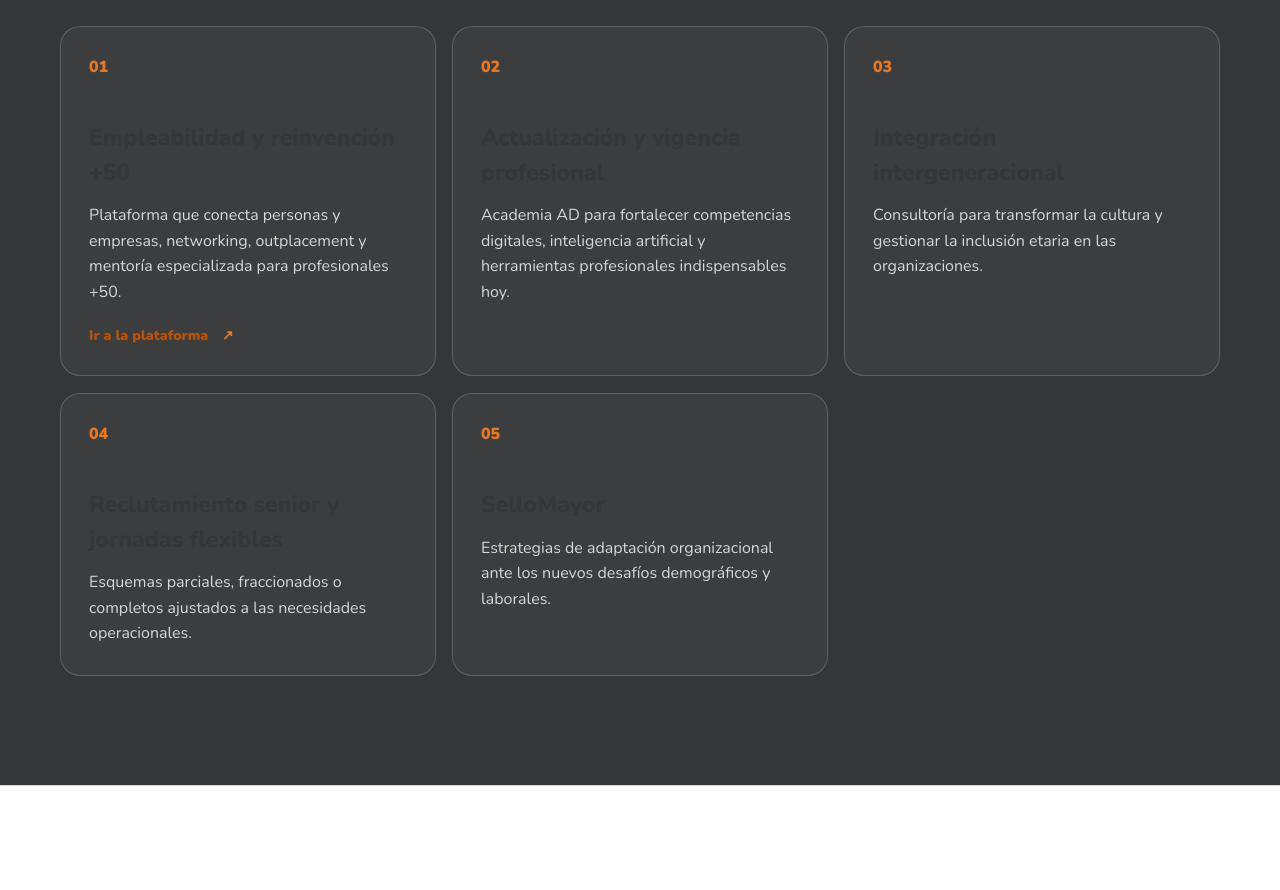
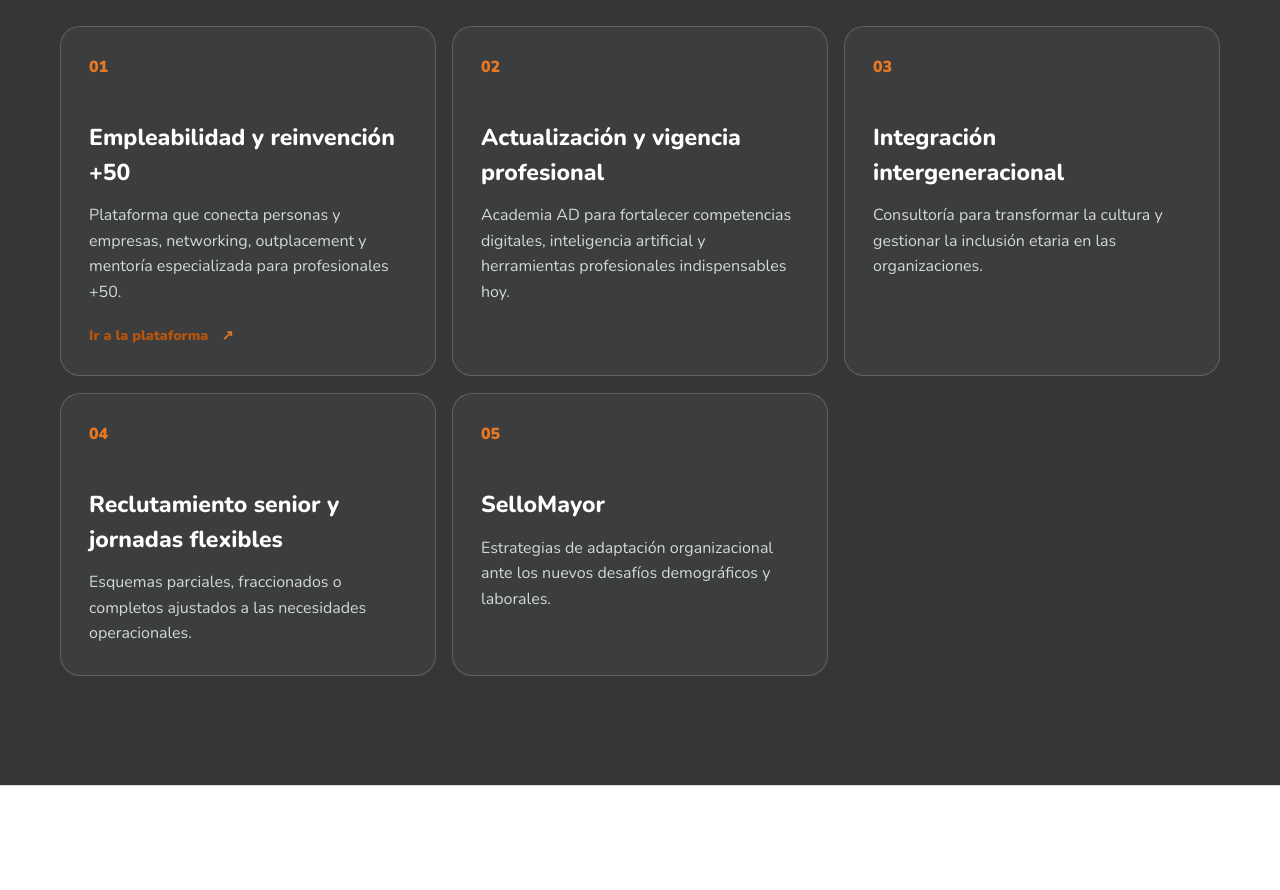
Before and after one commit to josepueblarosalesph/adconsulting, a Next.js app: page /corporativa/ad50 in a window 1280 px wide. Shown: the part 1940-2830 px from the top of the page. Built offline with nearby package versions, Linux system fonts and the light colour scheme.

Commit message:
Mejora contraste de tarjetas AD50

```diff
--- a/app/globals.css
+++ b/app/globals.css
@@ -88,6 +88,7 @@
 .corp-ad50-hero{padding:165px 0 95px;background:linear-gradient(150deg,#fff 0%,#fff7f1 100%);border-bottom:1px solid #f0c9ad}.corp-ad50-hero>div{display:grid;grid-template-columns:1fr 1fr;gap:70px;align-items:center}.corp-ad50-hero h1{margin:0 0 28px;font-size:clamp(49px,5.5vw,72px);line-height:.98;letter-spacing:-.045em}.corp-ad50-hero>div>div>p:not(.corp-eyebrow){color:var(--co-body);font-size:18px;line-height:1.7}.corp-ad50-hero>div>img{width:100%;aspect-ratio:16/11;object-fit:cover;border-radius:28px;box-shadow:0 28px 65px #34363825}
 .corp-ad50-problem{display:grid;grid-template-columns:.8fr 1.2fr;gap:80px;padding-block:110px}.corp-ad50-problem-grid{display:grid;grid-template-columns:repeat(3,1fr);gap:14px}.corp-ad50-problem-grid article{min-height:260px;padding:26px;border:1px solid var(--co-line);border-radius:20px;background:#fff}.corp-ad50-problem-grid span,.corp-ad50-action-grid span{color:var(--co);font-weight:900}.corp-ad50-problem-grid h3{margin:40px 0 12px;font-size:22px}.corp-ad50-problem-grid p{color:var(--co-body);line-height:1.6}
 .corp-ad50-actions{padding-block:110px;background:#343638;color:#fff}.corp-ad50-actions .corp-eyebrow{color:#f4b98f}.corp-ad50-action-grid{display:grid;grid-template-columns:repeat(3,1fr);gap:16px;margin-top:50px}.corp-ad50-action-grid article{min-height:270px;padding:28px;border:1px solid #ffffff2e;border-radius:20px;background:#ffffff0a}.corp-ad50-action-grid h3{margin:42px 0 13px;font-size:23px}.corp-ad50-action-grid p{color:#d5d8d8;line-height:1.6}
+.corp-ad50-actions .corp-ad50-action-grid h3{color:#fff}
 
 @media(max-width:900px){.corp-header>.corp-button{display:none}.corp-mobile-menu{display:block;position:relative;justify-self:end}.corp-mobile-menu summary{list-style:none}.corp-mobile-menu>div{position:absolute;right:0;top:58px;display:grid;width:250px;padding:16px;border:1px solid var(--co-line);border-radius:18px;background:#fff;box-shadow:0 20px 60px #34363828}.corp-mobile-menu a{padding:9px 10px}.corp-page-hero-split>div,.corp-story,.corp-coverage>div,.corp-ad50-hero>div,.corp-ad50-problem{grid-template-columns:1fr;gap:38px}.corp-people-grid{grid-template-columns:repeat(3,1fr)}.corp-service-list article{grid-template-columns:45px 1fr 35px}.corp-service-list article>p{grid-column:2/4}.corp-service-list a{grid-column:2/4;text-align:left}.corp-ad50-problem-grid,.corp-ad50-action-grid{grid-template-columns:1fr 1fr}.corp-footer>div{grid-template-columns:1fr;justify-items:center;text-align:center;gap:22px}.corp-footer-links{justify-self:center;flex-wrap:wrap;justify-content:center}}
 @media(max-width:600px){.corp-page-hero,.corp-ad50-hero{padding:125px 0 75px}.corp-page-hero h1,.corp-ad50-hero h1{font-size:43px}.corp-story,.corp-team-section,.corp-service-detail,.corp-coverage,.corp-ad50-problem,.corp-ad50-actions{padding-block:78px}.corp-people-grid,.corp-ad50-problem-grid,.corp-ad50-action-grid{grid-template-columns:1fr}.corp-people-grid{gap:16px}.corp-people-grid article{display:grid;grid-template-columns:120px 1fr;align-items:center}.corp-people-grid img{height:155px;aspect-ratio:auto}.corp-service-list article{grid-template-columns:32px 1fr;gap:14px;padding-block:30px}.corp-service-list article>p,.corp-service-list a{grid-column:2}.corp-service-list h2{font-size:25px}.corp-ad50-problem-grid article,.corp-ad50-action-grid article{min-height:230px}}
```
